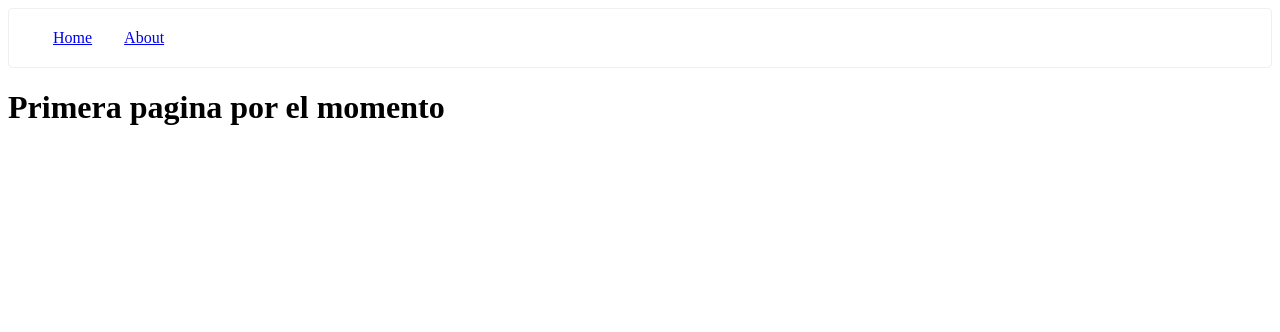
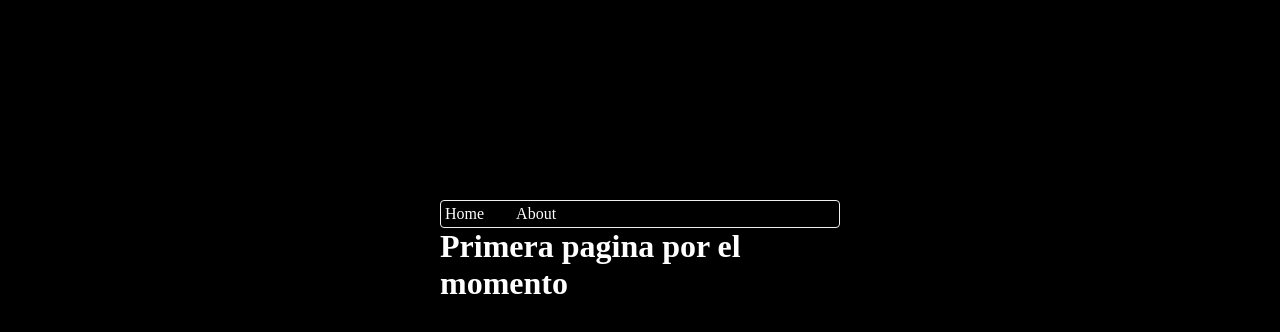
Before and after one commit to FranGarciaLopez/next-app, a Next.js app: page / in a window 1280 px wide. Shown: the top 332 px of the page. Built offline with nearby package versions, Linux system fonts and the light colour scheme.

Commit message:
add styles to the home page

```diff
--- /dev/null
+++ b/src/app/globals.css
@@ -0,0 +1,58 @@
+:root {
+          --foreground-rgb: 255, 255, 255;
+          --background-start-rgb: 0, 0, 0;
+          --background-end-rgb: 0, 0, 0;
+
+          --primary-glow: radial-gradient(rgba(1, 65, 255, 0.4), rgba(1, 65, 255, 0));
+          --secondary-glow: linear-gradient(to bottom right,
+                              rgba(1, 65, 255, 0),
+                              rgba(1, 65, 255, 0),
+                              rgba(1, 65, 255, 0.3));
+
+          --tile-start-rgb: 2, 13, 46;
+          --tile-end-rgb: 2, 5, 19;
+          --tile-border: conic-gradient(#ffffff80,
+                              #ffffff40,
+                              #ffffff30,
+                              #ffffff20,
+                              #ffffff10,
+                              #ffffff10,
+                              #ffffff80);
+
+          --callout-rgb: 20, 20, 20;
+          --callout-border-rgb: 108, 108, 108;
+          --card-rgb: 100, 100, 100;
+          --card-border-rgb: 200, 200, 200;
+}
+
+* {
+          box-sizing: border-box;
+          padding: 0;
+          margin: 0;
+}
+
+html,
+body {
+          padding: 100px;
+          max-width: 800px;
+          overflow-x: hidden;
+          margin: 0 auto;
+}
+
+body {
+          color: rgb(var(--foreground-rgb));
+          background: linear-gradient(to bottom,
+                              transparent,
+                              rgb(var(--background-end-rgb))) rgb(var(--background-start-rgb));
+}
+
+a {
+          color: inherit;
+          text-decoration: none;
+}
+
+@media (prefers-color-scheme: dark) {
+          html {
+                    color-scheme: dark;
+          }
+}
--- a/src/app/layout.js
+++ b/src/app/layout.js
@@ -1,3 +1,4 @@
+import '../app/globals.css'
 import { Navigation } from "./components/Navigation"
 
 export default function RootLayout({ children }) {
```
